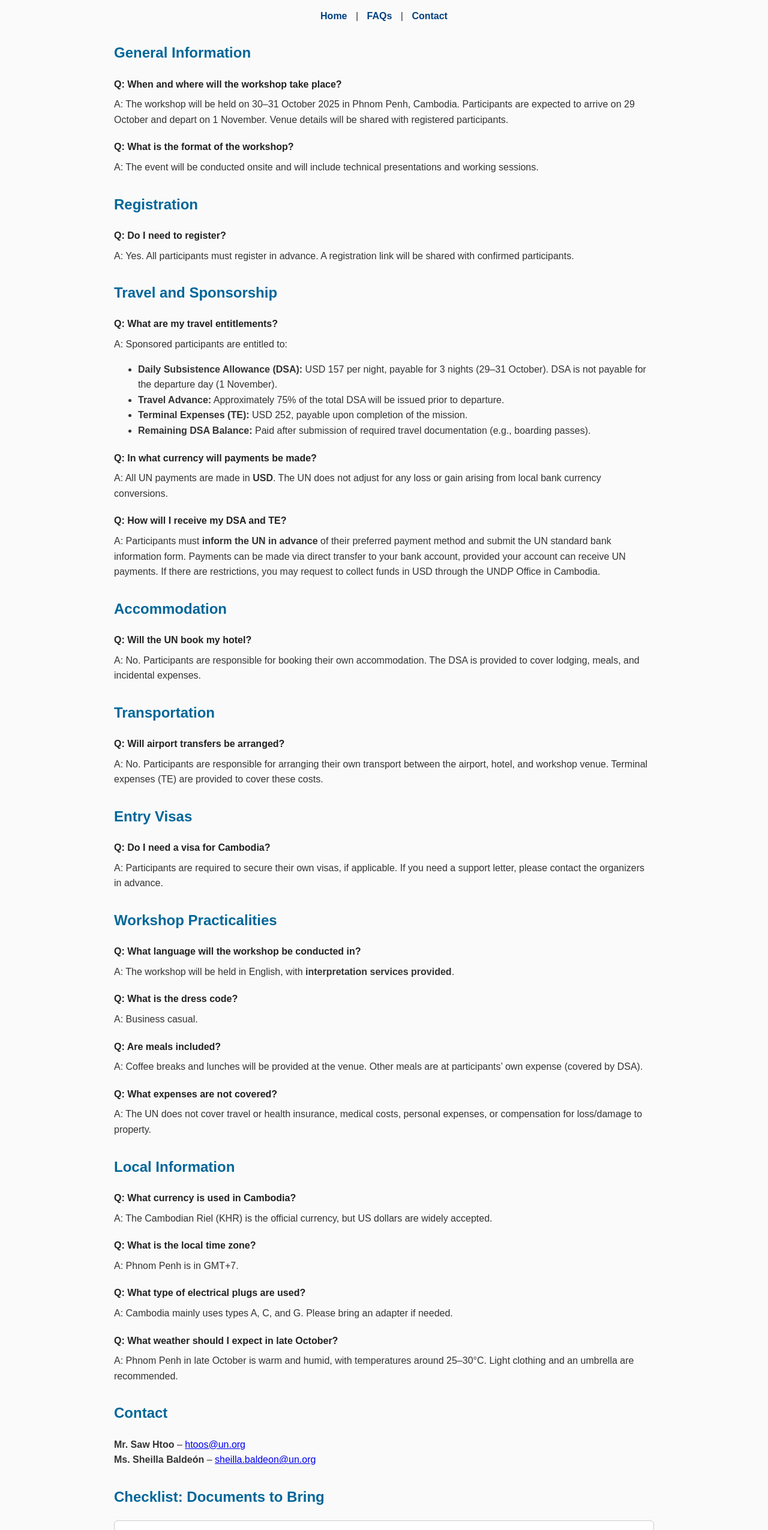
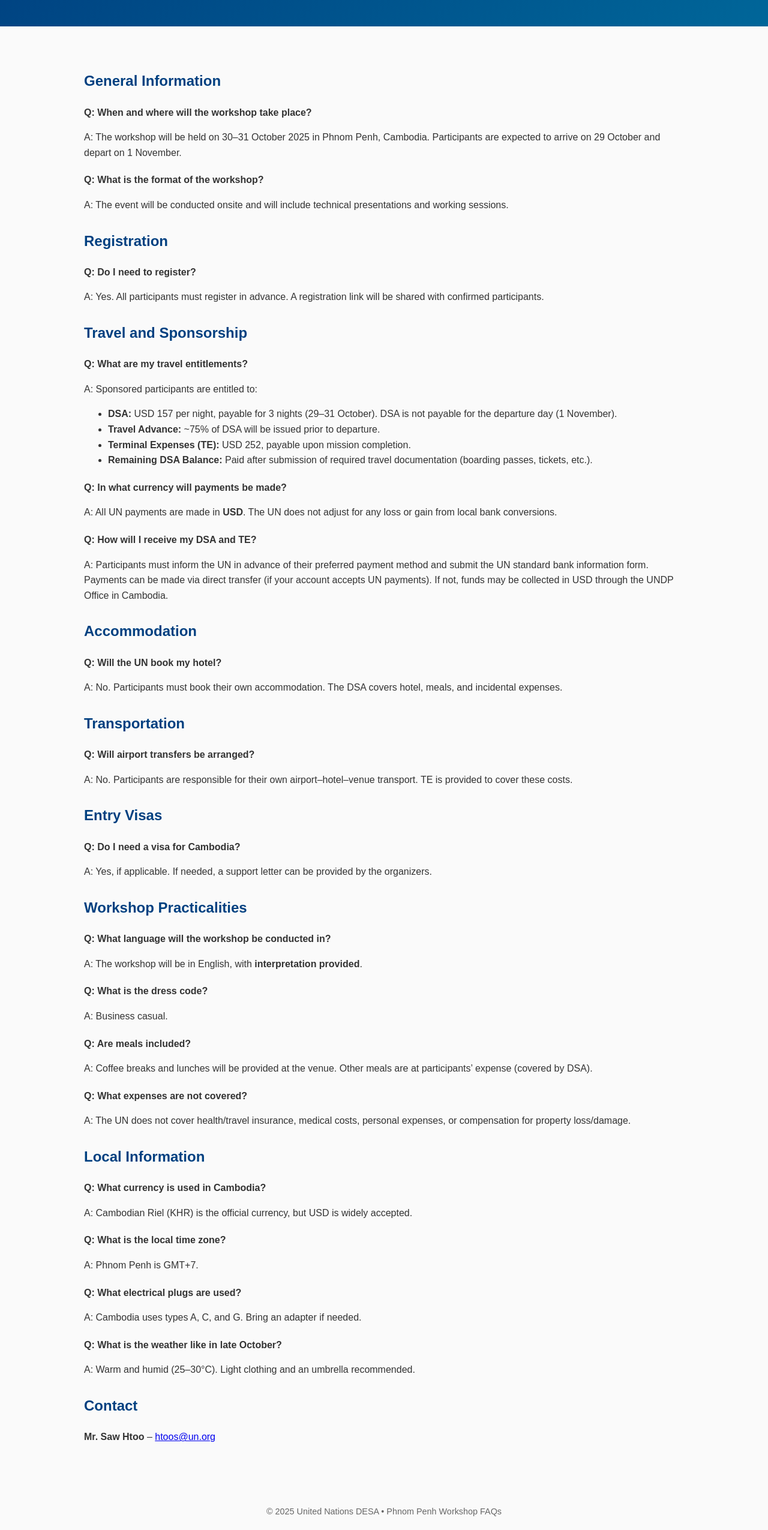
Before and after one commit to sawkhtoo/Cambodia_STS_workshop, a plain HTML site: page faq.html in a window 1280 px wide. Shown: the part 150-2700 px from the top of the page at 60% size. Drawn offline with Linux system fonts and the light colour scheme.

Commit message:
Add files via upload

```diff
--- a/faq.html
+++ b/faq.html
@@ -1,96 +1,86 @@
 <!DOCTYPE html>
 <html lang="en">
 <head>
-  <meta charset="UTF-8">
+  <meta charset="UTF-8" />
   <title>Workshop FAQs – Phnom Penh, Cambodia (30–31 October 2025)</title>
+  <meta name="viewport" content="width=device-width, initial-scale=1" />
   <style>
+    :root {
+      --primary: #004080;
+      --accent: #006699;
+      --text: #333;
+      --muted: #666;
+      --bg: #fafafa;
+      --card: #ffffff;
+      --border: #e6e6e6;
+      --radius: 10px;
+    }
     body {
       font-family: Arial, sans-serif;
       line-height: 1.6;
-      margin: 40px auto;
-      max-width: 900px;
-      padding: 0 20px;
-      background: #fafafa;
-      color: #333;
+      margin: 0;
+      background: var(--bg);
+      color: var(--text);
+    }
+    .container {
+      max-width: 1000px;
+      margin: 0 auto;
+      padding: 24px;
     }
     header {
+      background: linear-gradient(135deg, var(--primary), var(--accent));
+      color: #fff;
+      padding: 32px 0 24px;
+      margin-bottom: 20px;
       text-align: center;
-      margin-bottom: 30px;
     }
+    header h1 { margin: 0; font-size: 1.9rem; }
     nav {
-      margin-bottom: 20px;
+      margin-top: 16px;
     }
     nav a {
       margin: 0 10px;
+      color: #fff;
       text-decoration: none;
-      color: #004080;
       font-weight: bold;
     }
-    nav a:hover {
-      text-decoration: underline;
-    }
-    h1 {
-      text-align: center;
-      color: #004080;
-    }
-    h2 {
-      margin-top: 30px;
-      color: #006699;
-    }
-    p {
-      margin: 8px 0;
-    }
-    .faq {
-      margin-bottom: 20px;
-    }
-    .question {
-      font-weight: bold;
-      color: #222;
-    }
-    .checklist {
-      background: #fff;
-      padding: 15px;
-      border: 1px solid #ccc;
-      border-radius: 6px;
-      margin-top: 20px;
-    }
-    .checklist ul {
-      list-style: none;
-      padding-left: 0;
-    }
-    .checklist li::before {
-      content: "✅ ";
-    }
+    nav a:hover { text-decoration: underline; }
+    h2 { color: var(--primary); margin-top: 28px; }
+    .faq { margin-bottom: 20px; }
+    .question { font-weight: bold; }
     footer {
       text-align: center;
       margin-top: 40px;
+      padding: 20px;
+      color: var(--muted);
       font-size: 0.9em;
-      color: #666;
     }
   </style>
 </head>
 <body>
-
   <header>
-    <h1>Workshop FAQs – Phnom Penh, Cambodia<br>(30–31 October 2025)</h1>
+    <div class="container">
+      <h1>Workshop FAQs – Phnom Penh (30–31 October 2025)</h1>
       <nav>
-      <a href="#general">Home</a> |
-      <a href="#faqs">FAQs</a> |
+        <a href="index.html">Home</a> |
+        <a href="faq.html">FAQs</a> |
         <a href="#contact">Contact</a>
       </nav>
+    </div>
   </header>
 
-  <h2 id="general">General Information</h2>
+  <main class="container">
+    <h2>General Information</h2>
     <div class="faq">
       <p class="question">Q: When and where will the workshop take place?</p>
-    <p>A: The workshop will be held on 30–31 October 2025 in Phnom Penh, Cambodia. Participants are expected to arrive on 29 October and depart on 1 November. Venue details will be shared with registered participants.</p>
+      <p>A: The workshop will be held on 30–31 October 2025 in Phnom Penh, Cambodia. Participants are expected to arrive on 29 October and depart on 1 November.</p>
     </div>
     <div class="faq">
       <p class="question">Q: What is the format of the workshop?</p>
       <p>A: The event will be conducted onsite and will include technical presentations and working sessions.</p>
     </div>
 
-  <h2 id="faqs">Registration</h2>
+    <h2>Registration</h2>
     <div class="faq">
       <p class="question">Q: Do I need to register?</p>
       <p>A: Yes. All participants must register in advance. A registration link will be shared with confirmed participants.</p>
@@ -101,43 +91,43 @@
       <p class="question">Q: What are my travel entitlements?</p>
       <p>A: Sponsored participants are entitled to:</p>
       <ul>
-      <li><strong>Daily Subsistence Allowance (DSA):</strong> USD 157 per night, payable for 3 nights (29–31 October). DSA is not payable for the departure day (1 November).</li>
-      <li><strong>Travel Advance:</strong> Approximately 75% of the total DSA will be issued prior to departure.</li>
-      <li><strong>Terminal Expenses (TE):</strong> USD 252, payable upon completion of the mission.</li>
-      <li><strong>Remaining DSA Balance:</strong> Paid after submission of required travel documentation (e.g., boarding passes).</li>
+        <li><strong>DSA:</strong> USD 157 per night, payable for 3 nights (29–31 October). DSA is not payable for the departure day (1 November).</li>
+        <li><strong>Travel Advance:</strong> ~75% of DSA will be issued prior to departure.</li>
+        <li><strong>Terminal Expenses (TE):</strong> USD 252, payable upon mission completion.</li>
+        <li><strong>Remaining DSA Balance:</strong> Paid after submission of required travel documentation (boarding passes, tickets, etc.).</li>
       </ul>
     </div>
     <div class="faq">
       <p class="question">Q: In what currency will payments be made?</p>
-    <p>A: All UN payments are made in <strong>USD</strong>. The UN does not adjust for any loss or gain arising from local bank currency conversions.</p>
+      <p>A: All UN payments are made in <strong>USD</strong>. The UN does not adjust for any loss or gain from local bank conversions.</p>
     </div>
     <div class="faq">
       <p class="question">Q: How will I receive my DSA and TE?</p>
-    <p>A: Participants must <strong>inform the UN in advance</strong> of their preferred payment method and submit the UN standard bank information form. Payments can be made via direct transfer to your bank account, provided your account can receive UN payments. If there are restrictions, you may request to collect funds in USD through the UNDP Office in Cambodia.</p>
+      <p>A: Participants must inform the UN in advance of their preferred payment method and submit the UN standard bank information form. Payments can be made via direct transfer (if your account accepts UN payments). If not, funds may be collected in USD through the UNDP Office in Cambodia.</p>
     </div>
 
     <h2>Accommodation</h2>
     <div class="faq">
       <p class="question">Q: Will the UN book my hotel?</p>
-    <p>A: No. Participants are responsible for booking their own accommodation. The DSA is provided to cover lodging, meals, and incidental expenses.</p>
+      <p>A: No. Participants must book their own accommodation. The DSA covers hotel, meals, and incidental expenses.</p>
     </div>
 
     <h2>Transportation</h2>
     <div class="faq">
       <p class="question">Q: Will airport transfers be arranged?</p>
-    <p>A: No. Participants are responsible for arranging their own transport between the airport, hotel, and workshop venue. Terminal expenses (TE) are provided to cover these costs.</p>
+      <p>A: No. Participants are responsible for their own airport–hotel–venue transport. TE is provided to cover these costs.</p>
     </div>
 
     <h2>Entry Visas</h2>
     <div class="faq">
       <p class="question">Q: Do I need a visa for Cambodia?</p>
-    <p>A: Participants are required to secure their own visas, if applicable. If you need a support letter, please contact the organizers in advance.</p>
+      <p>A: Yes, if applicable. If needed, a support letter can be provided by the organizers.</p>
     </div>
 
     <h2>Workshop Practicalities</h2>
     <div class="faq">
       <p class="question">Q: What language will the workshop be conducted in?</p>
-    <p>A: The workshop will be held in English, with <strong>interpretation services provided</strong>.</p>
+      <p>A: The workshop will be in English, with <strong>interpretation provided</strong>.</p>
     </div>
     <div class="faq">
       <p class="question">Q: What is the dress code?</p>
@@ -145,52 +135,37 @@
     </div>
     <div class="faq">
       <p class="question">Q: Are meals included?</p>
-    <p>A: Coffee breaks and lunches will be provided at the venue. Other meals are at participants’ own expense (covered by DSA).</p>
+      <p>A: Coffee breaks and lunches will be provided at the venue. Other meals are at participants’ expense (covered by DSA).</p>
     </div>
     <div class="faq">
       <p class="question">Q: What expenses are not covered?</p>
-    <p>A: The UN does not cover travel or health insurance, medical costs, personal expenses, or compensation for loss/damage to property.</p>
+      <p>A: The UN does not cover health/travel insurance, medical costs, personal expenses, or compensation for property loss/damage.</p>
     </div>
 
     <h2>Local Information</h2>
     <div class="faq">
       <p class="question">Q: What currency is used in Cambodia?</p>
-    <p>A: The Cambodian Riel (KHR) is the official currency, but US dollars are widely accepted.</p>
+      <p>A: Cambodian Riel (KHR) is the official currency, but USD is widely accepted.</p>
     </div>
     <div class="faq">
       <p class="question">Q: What is the local time zone?</p>
-    <p>A: Phnom Penh is in GMT+7.</p>
+      <p>A: Phnom Penh is GMT+7.</p>
     </div>
     <div class="faq">
-    <p class="question">Q: What type of electrical plugs are used?</p>
-    <p>A: Cambodia mainly uses types A, C, and G. Please bring an adapter if needed.</p>
+      <p class="question">Q: What electrical plugs are used?</p>
+      <p>A: Cambodia uses types A, C, and G. Bring an adapter if needed.</p>
     </div>
     <div class="faq">
-    <p class="question">Q: What weather should I expect in late October?</p>
-    <p>A: Phnom Penh in late October is warm and humid, with temperatures around 25–30°C. Light clothing and an umbrella are recommended.</p>
+      <p class="question">Q: What is the weather like in late October?</p>
+      <p>A: Warm and humid (25–30°C). Light clothing and an umbrella recommended.</p>
     </div>
 
     <h2 id="contact">Contact</h2>
-  <p>
-    <strong>Mr. Saw Htoo</strong> – <a href="mailto:htoos@un.org">htoos@un.org</a><br>
-    <strong>Ms. Sheilla Baldeón</strong> – <a href="mailto:sheilla.baldeon@un.org">sheilla.baldeon@un.org</a>
-  </p>
-
-  <h2>Checklist: Documents to Bring</h2>
-  <div class="checklist">
-    <ul>
-      <li>Valid passport (with visa, if applicable)</li>
-      <li>Boarding passes (arrival and return)</li>
-      <li>Copy of purchased tickets (if self-booked and approved)</li>
-      <li>Visa fee receipt (if reimbursement is required)</li>
-      <li>Completed UN bank information form</li>
-      <li>National ID (for verification, if requested)</li>
-    </ul>
-  </div>
+    <p><strong>Mr. Saw Htoo</strong> – <a href="mailto:htoos@un.org">htoos@un.org</a></p>
+  </main>
 
   <footer>
-    &copy; 2025 United Nations DESA | Phnom Penh Workshop FAQs
+    &copy; 2025 United Nations DESA • Phnom Penh Workshop FAQs
   </footer>
-
 </body>
 </html>
```
Lines whose indentation alone changed are shown as unchanged.
